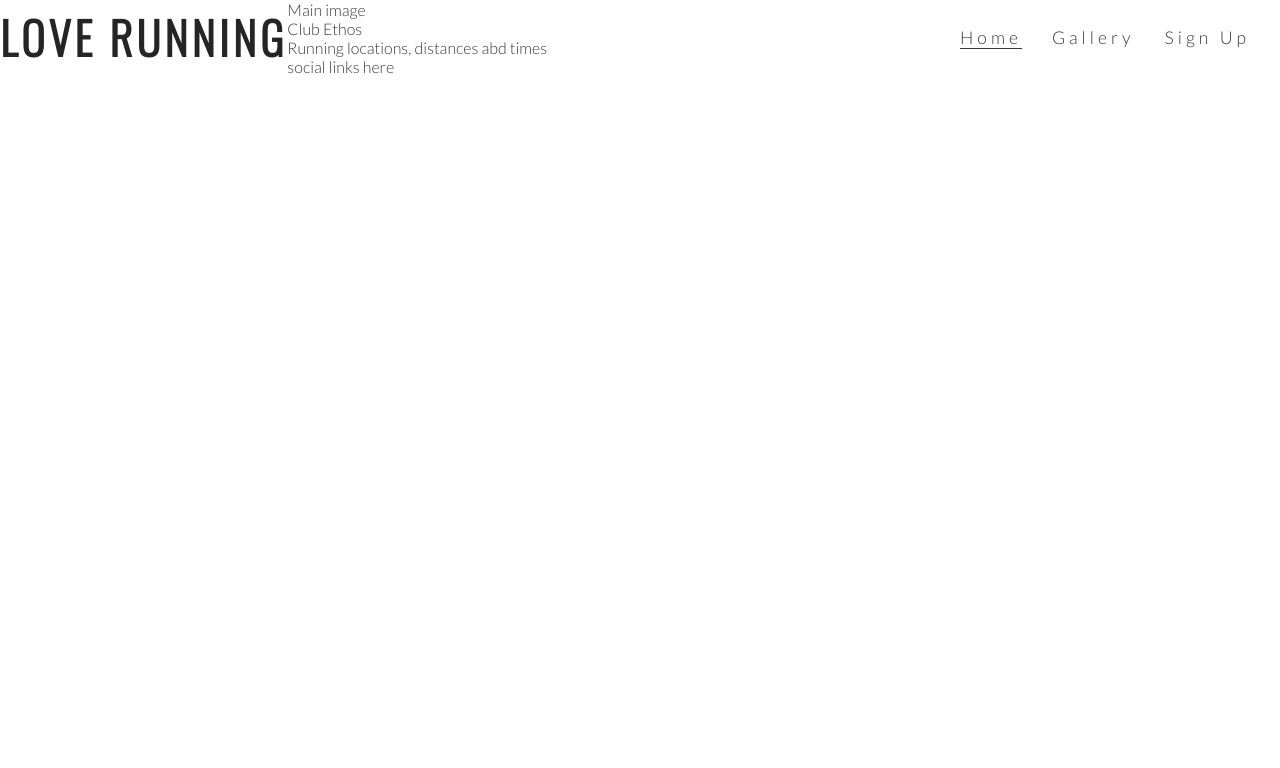
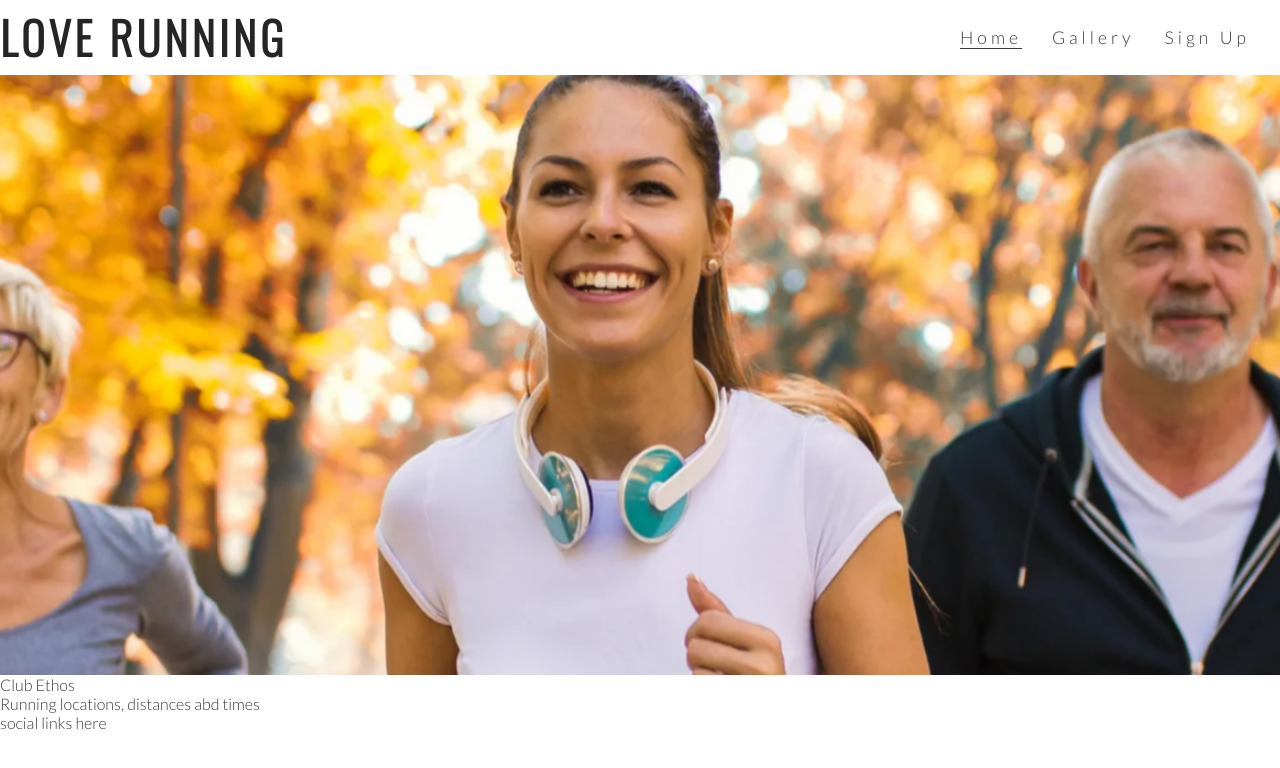
Before and after one commit to bartlomiejdev/love-running, a plain HTML site: page index.html in a window 1280 px wide. Drawn offline with nearby package versions, Linux system fonts and the light colour scheme.

Commit message:
Add hero image and animation for zoom

```diff
--- a/assets/css/style.css
+++ b/assets/css/style.css
@@ -55,3 +55,32 @@ h1, h2 {
 .active {
     border-bottom: 1px solid #3a3a3a;
 }
+
+/* hero image */
+
+#hero-outer {
+    height: 600px;
+    width: 100%;
+    overflow: hidden;
+}
+
+#hero-image {
+    height: 600px;
+    width: 100%;
+    background: url('../img/hero-image.webp') no-repeat center center;
+
+    /* animates zoom effect on loadiing page */
+    animation: hero-zoom;
+    animation-duration: 5s;
+    animation-fill-mode: forwards;;
+}
+
+/* creates the level of zoom for hero image */
+@keyframes hero-zoom {
+    from{
+        transform: scale(1);
+    }
+    to {
+        transform: scale(1.1);
+    }
+}
--- a/index.html
+++ b/index.html
@@ -29,7 +29,9 @@
             </ul>
         </nav>
     </header>
-    <section>Main image</section>
+    <section id="hero-outer">
+        <div id="hero-image"></div>
+    </section>
     <section>Club Ethos</section>
     <section>Running locations, distances abd times</section>
     <footer>social links here</footer>
```
Also changed, not shown: assets/img/hero-image.webp (added).
